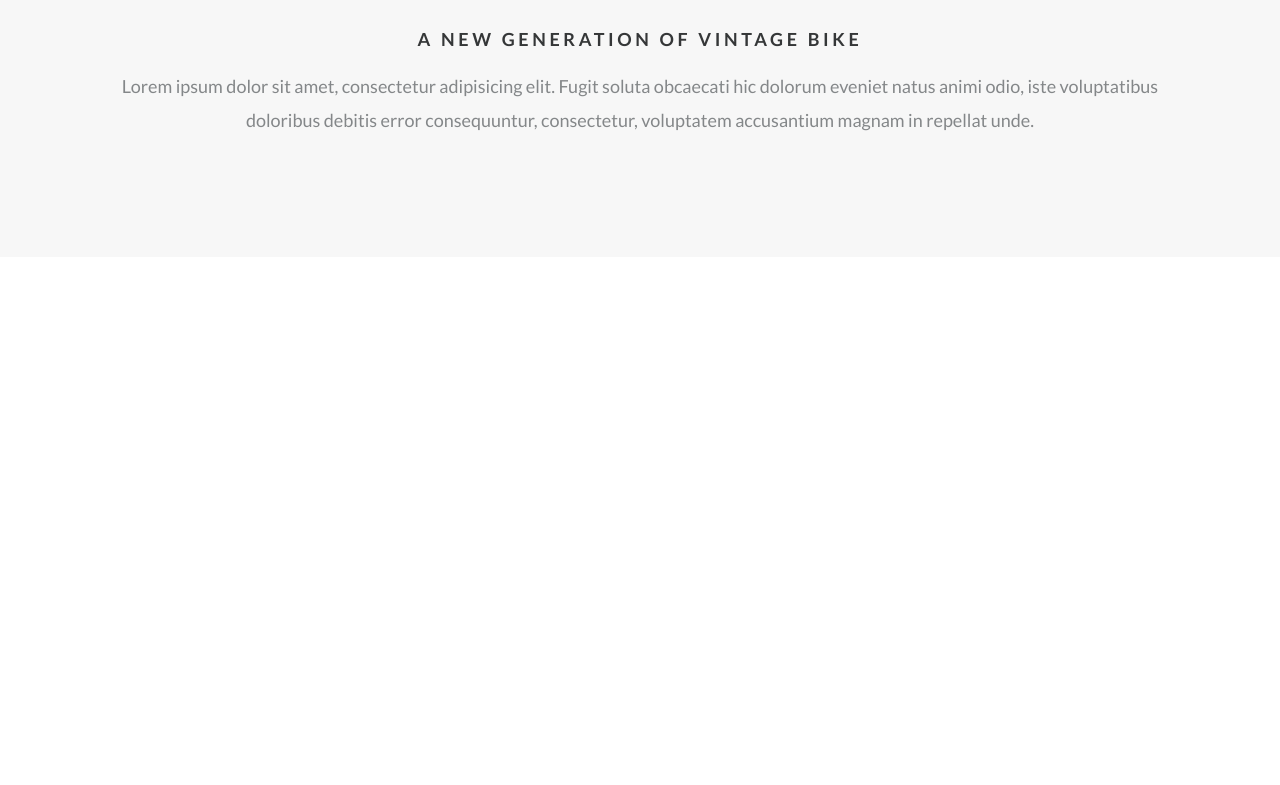
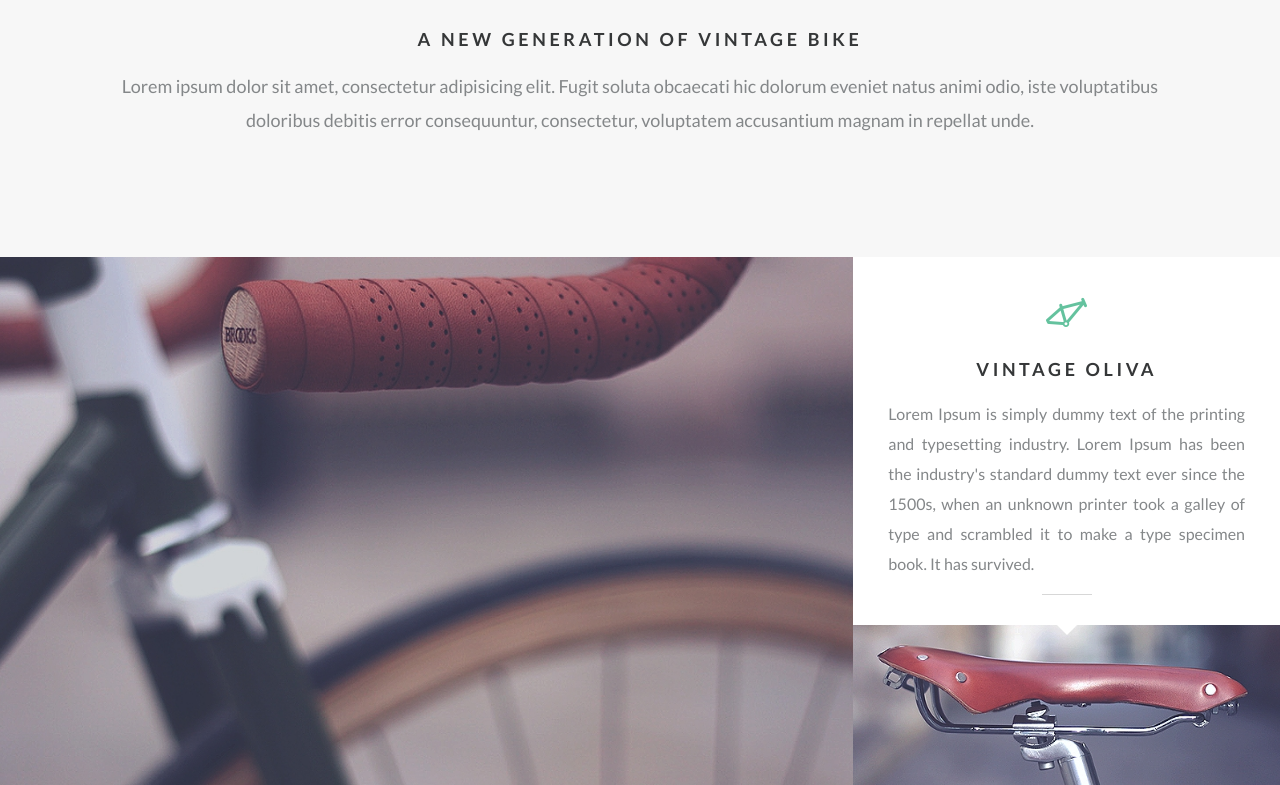
Before and after one commit to ViktorPalchynskyi/PracticeProject-BycicleShopLanding, a plain HTML site: page index.html in a window 1280 px wide. Shown: the part 966-1751 px from the top of the page. Before the commit the page ends 1223 px from the top, so only its background shows below. Drawn offline with nearby package versions, Linux system fonts and the light colour scheme.

Commit message:
finished second section

```diff
--- a/css/style.css
+++ b/css/style.css
@@ -434,6 +434,117 @@ h1, h2, h3, h4, h5, h6 {
   font-size: 18px;
   font-weight: 400;
   line-height: 34px;
+}
+
+.block__text_j {
+  text-align: justify;
+  font-size: 16px;
+  line-height: 30px;
+}
+
+.block__text_j:after {
+  content: '';
+  width: 50px;
+  display: block;
+  margin: 35px auto 0px auto;
+  height: 1px;
+  background-color: #d7d7d7;
+}
+
+@media (max-width: 1500px) {
+  .block__text_j:after {
+    margin: 15px auto 0px auto;
+  }
+}
+
+.brands__row {
+  display: flex;
+  font-size: 0;
+}
+
+.brands__column {
+  flex: 0 0 33.333%;
+}
+
+.brands__column_b {
+  flex: 0 0 66.667%;
+}
+
+.brands__content {
+  padding: 70px 65px 55px 65px;
+  position: relative;
+}
+
+.brands__content:after {
+  position: absolute;
+  bottom: -10px;
+  left: 50%;
+  margin: 0px 0px 0px -10px;
+  content: '';
+  width: 0;
+  height: 0;
+  border-left: 10px solid transparent;
+  border-right: 10px solid transparent;
+  border-top: 10px solid #fff;
+}
+
+.brands__image {
+  padding: 0px 0px 37.51% 0px;
+}
+
+@media (max-width: 1500px) {
+  .brands__content {
+    padding: 40px 35px 30px 35px;
+  }
+}
+
+@media (max-width: 1100px) {
+  .brands__row {
+    flex-direction: column;
+  }
+}
+
+.item {
+  height: 100%;
+  display: block;
+  position: relative;
+}
+
+.item__logo {
+  position: absolute;
+  width: 100%;
+  height: 100%;
+  top: 0;
+  left: 0;
+  transition: all 0.3s ease 0s;
+  display: flex;
+  font-size: 0;
+  justify-content: center;
+  align-items: center;
+  z-index: 2;
+  background-color: rgba(100, 194, 158, 0.5);
+  opacity: 0;
+  visibility: hidden;
+}
+
+.item__image {
+  position: absolute;
+  width: 100%;
+  height: 100%;
+  top: 0;
+  left: 0;
+}
+
+.item:hover .item__logo {
+  opacity: 1;
+  visibility: visible;
+}
+
+@media (max-width: 1100px) {
+  .item {
+    height: auto;
+    padding: 0px 0px 70% 0px;
+  }
 }
 
 .form-row {
--- a/index.html
+++ b/index.html
@@ -56,6 +56,38 @@
 						</div>
 					</div>
 				</section>
+				<section class="brands">
+					<div class="brands__row">
+						<div class="brands__column brands__column_b">
+							<a href="#" class="brands__item item">
+								<span class="item__logo">
+									<img src="img/logos/01.png" alt="" />
+								</span>
+								<span class="item__image ibg">
+									<img src="img/brands/01.jpg" alt="" />
+								</span>
+							</a>
+						</div>
+						<div class="brands__column">
+								<div class="brands__content block">
+									<div class="block__icon">
+										<img src="img/icons/title/02.png" alt="" />
+									</div>
+									<h1 class="block__title">
+										vintage Oliva
+									</h1>
+									<div class="block__text block__text_j">
+										Lorem Ipsum is simply dummy text of the printing and typesetting industry. Lorem Ipsum has been the industry's standard dummy text ever since the 1500s, when an unknown printer took a galley of type and scrambled it to make a type specimen book. It has survived.
+									</div>
+								</div>
+								<div class="brands__image ibg">
+									<img src="img/brands/02.jpg" alt="" />
+								</div>
+							</div>
+
+						</div>
+					</div>
+				</section>
 			</div>
 <footer>
 	<div class='container'>
```
